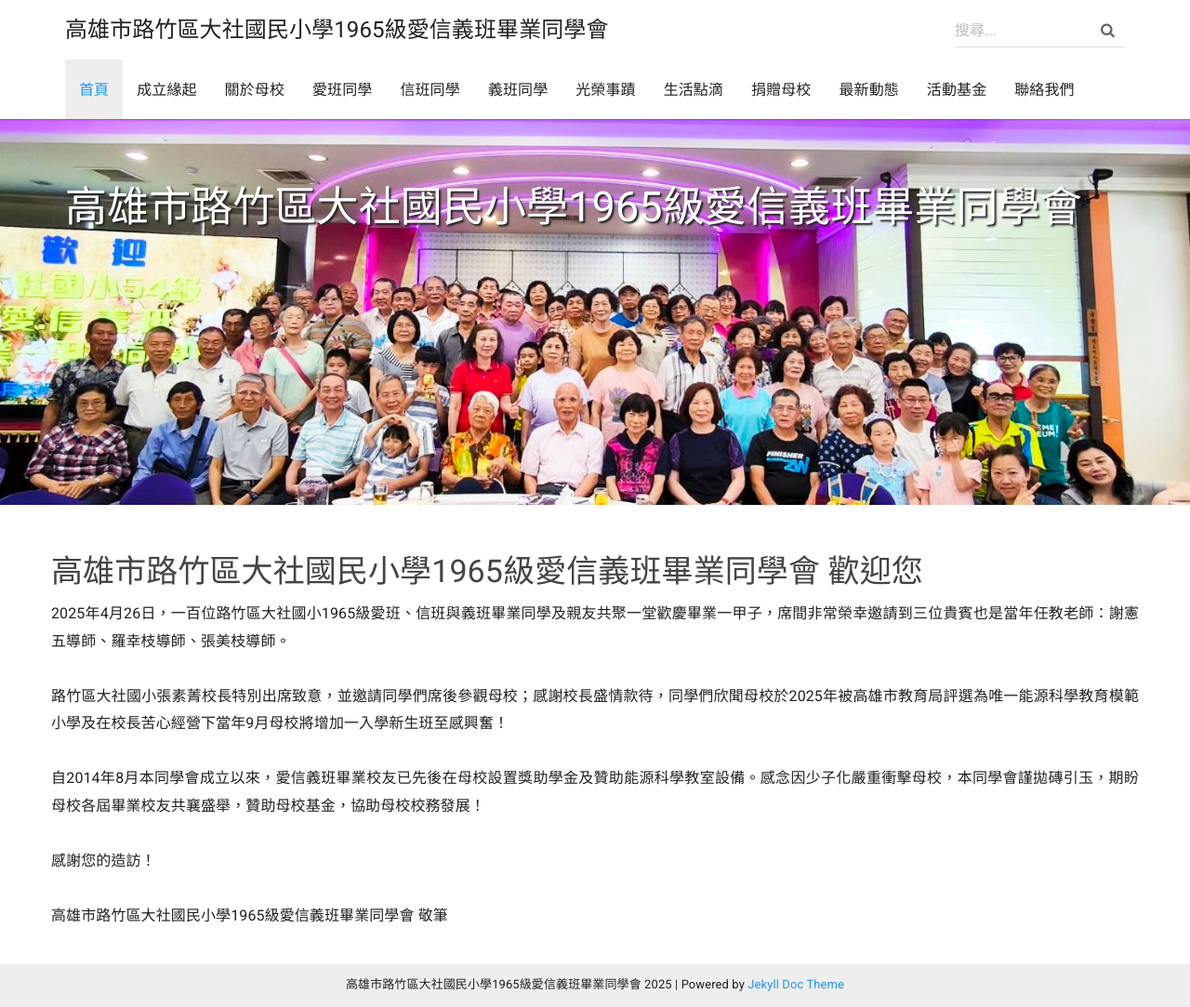
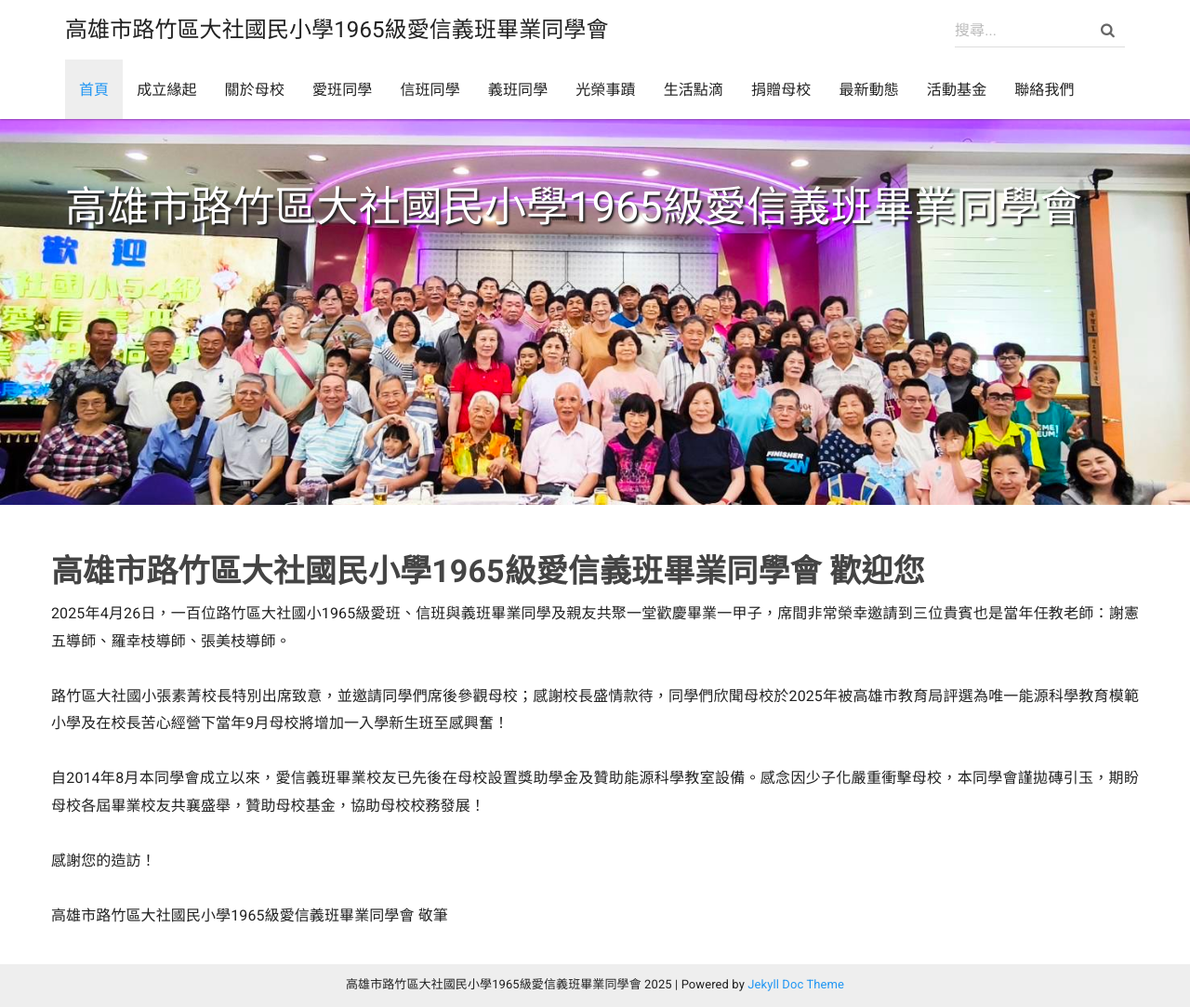
Before and after one commit to dashe1965/dashe1965.github.io, a Jekyll site: the page built from index.html, in a window 1280 px wide and 1083 px high. Shown: the whole window at 93% size. Built offline with Jekyll 4.4.1, drawn with Linux system fonts in a browser that asks for light colours; nearby versions of some CDN libraries.

Commit message:
bold the title in the index

```diff
--- a/css/main.scss
+++ b/css/main.scss
@@ -61,6 +61,11 @@ body {
 }
 .navbar-container {
   font-size: 16px;
+}
+.container {
+  h3 {
+    font-weight: bold;
+  }
 }
 // settings for general page content
 .page-content {
```
